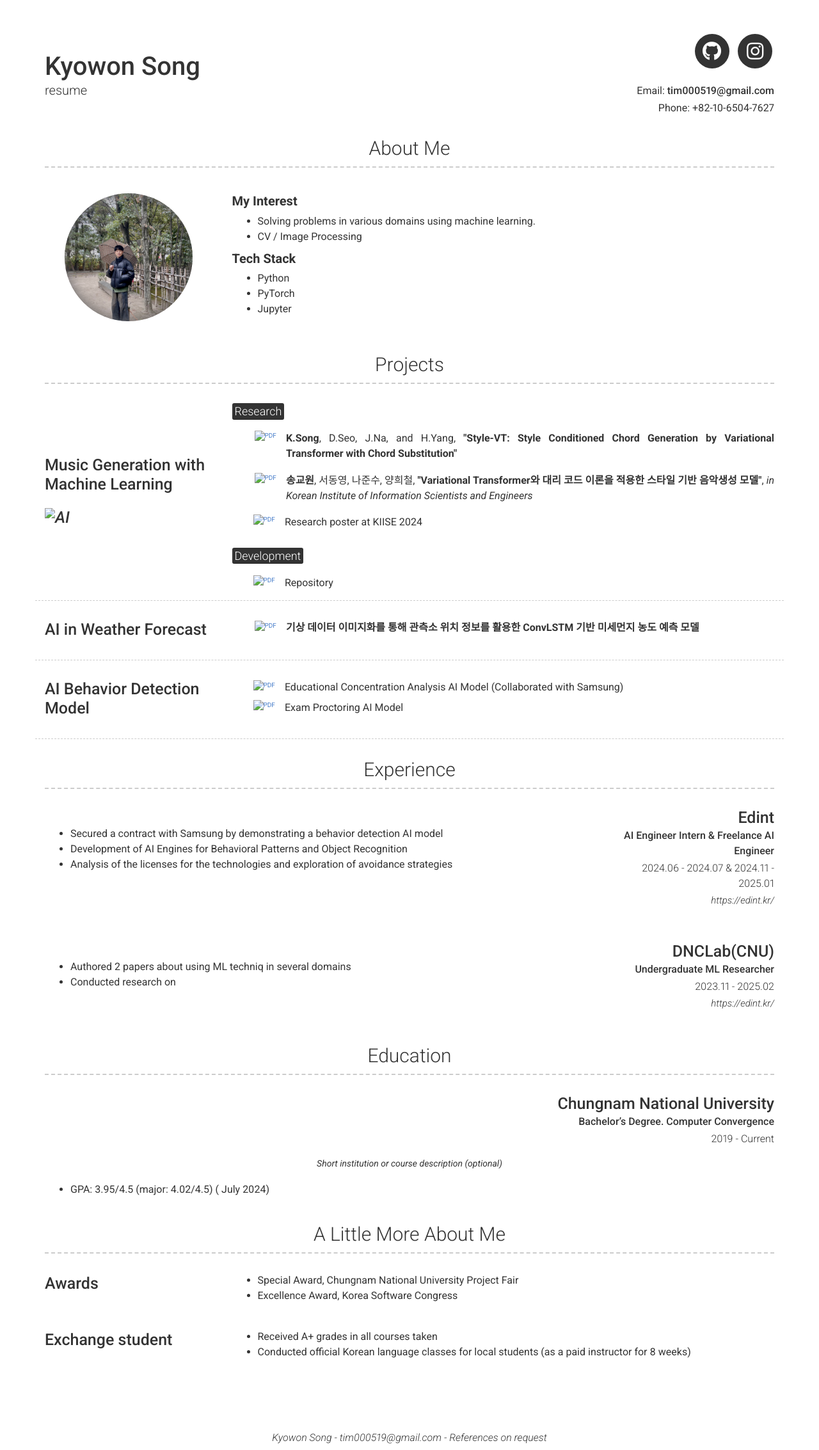
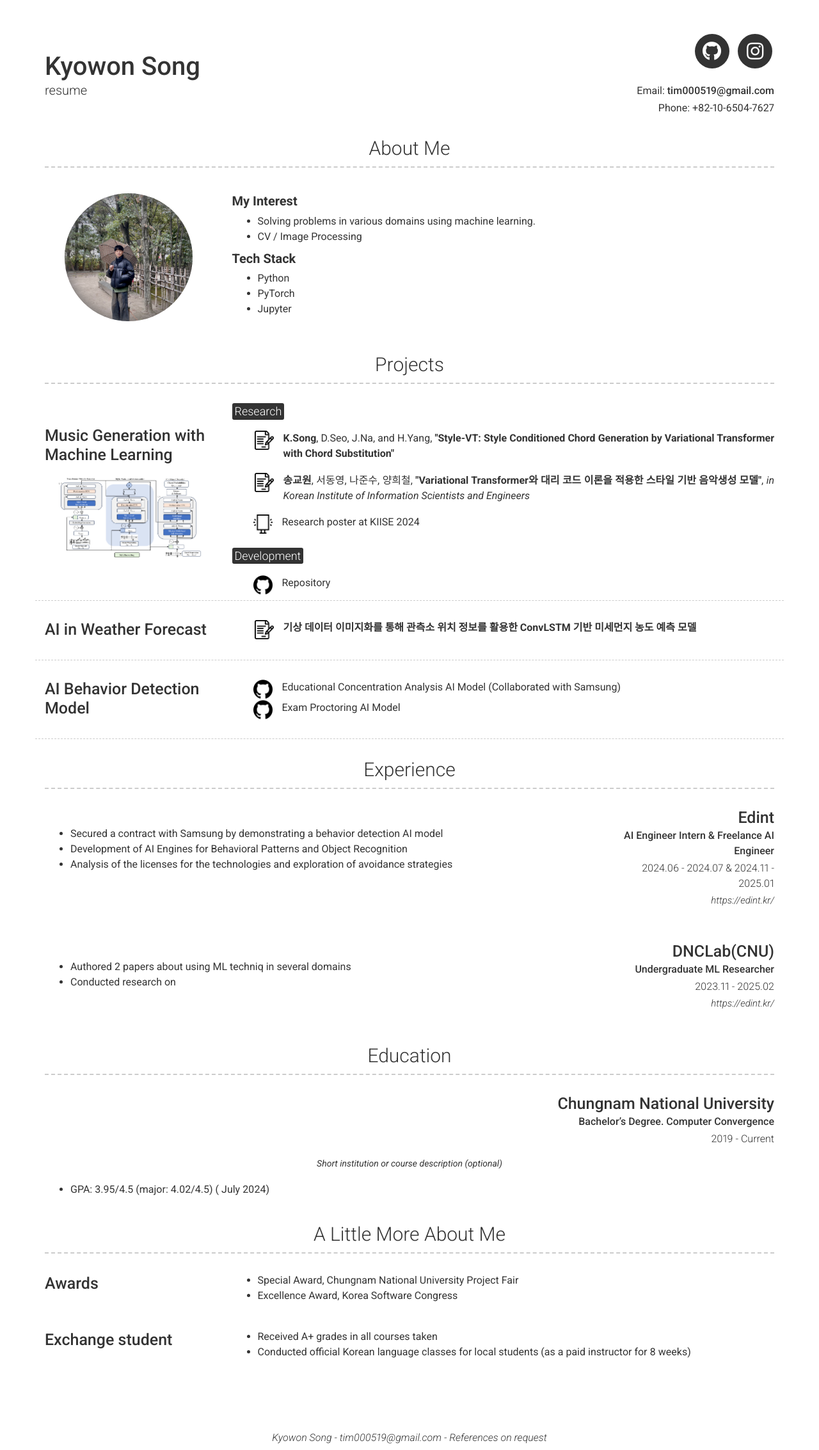
Before and after one commit to tim000519/resume, a Jekyll site: the page built from index.md, in a window 1280 px wide. Shown: the whole page at 64% size. Built offline with Jekyll 4.4.1, drawn with Linux system fonts in a browser that asks for light colours; nearby versions of some CDN libraries.

Commit message:
Update _config.yml

```diff
--- a/_config.yml
+++ b/_config.yml
@@ -68,14 +68,14 @@ content:
     content:
       - layout: left
         border: weak  # Value of `weak` will display a weak border below this item.
-        title: "<div class='group'>Music Generation with Machine Learning<div style='margin-top: 20px;'><a href='{{ site.baseurl }}/images/Style-VT_Last.png' target='_blank'><img src='{{ site.baseurl }}/images/Style-VT_Last.png' alt='AI'></a></div></div>"
+        title: "<div class='group'>Music Generation with Machine Learning<div style='margin-top: 20px;'><a href='/resume/images/Style-VT_Last.png' target='_blank'><img src='/resume/images/Style-VT_Last.png' alt='AI'></a></div></div>"
 
         description: |
           ## <mark style="display: inline-block; margin-bottom: 10px;">Research</mark>
 
           <div style="display: flex; align-items: flex-start; margin-left: 35px;">
             <a href="/resume/pdf/Access.pdf" target="_blank" style="margin-right: 10px; flex-shrink: 0;">
-              <img src="{{ site.baseurl }}/images/contract.png" alt="PDF" width="30" style="vertical-align: middle; flex-shrink: 0;">
+              <img src="/resume/images/contract.png" alt="PDF" width="30" style="vertical-align: middle; flex-shrink: 0;">
             </a>
             <p style="margin-left: 5px; vertical-align: middle;">
               <strong>K.Song</strong>, D.Seo, J.Na, and H.Yang, <strong>"Style-VT: Style Conditioned Chord Generation by Variational Transformer with Chord Substitution"</strong>
@@ -83,8 +83,8 @@ content:
           </div>
 
           <div style="display: flex; align-items: flex-start; margin-left: 35px; margin-top: 10px;">
-            <a href="{{ site.baseurl }}/pdf/style.pdf" target="_blank" style="margin-right: 10px; flex-shrink: 0;">
-              <img src="{{ site.baseurl }}/images/contract.png" alt="PDF" width="30" style="vertical-align: middle; flex-shrink: 0;">
+            <a href="/resume/pdf/style.pdf" target="_blank" style="margin-right: 10px; flex-shrink: 0;">
+              <img src="/resume/images/contract.png" alt="PDF" width="30" style="vertical-align: middle; flex-shrink: 0;">
             </a>
             <p style="margin-left: 5px; vertical-align: middle;">
               <strong>송교원</strong>, 서동영, 나준수, 양희철, <strong>"Variational Transformer와 대리 코드 이론을 적용한 스타일 기반 음악생성 모델"</strong>, <em>in Korean Institute of Information Scientists and Engineers</em>
@@ -92,8 +92,8 @@ content:
           </div>
 
           <div style="display: flex; align-items: flex-start; margin-left: 33px; margin-top: 10px;">
-            <a href="{{ site.baseurl }}/pdf/stylePoster.pdf" target="_blank" style="margin-right: 10px; flex-shrink: 0;">
-              <img src="{{ site.baseurl }}/images/poster2.png" alt="PDF" width="30" style="vertical-align: middle; flex-shrink: 0;">
+            <a href="/resume/pdf/stylePoster.pdf" target="_blank" style="margin-right: 10px; flex-shrink: 0;">
+              <img src="/resume/images/poster2.png" alt="PDF" width="30" style="vertical-align: middle; flex-shrink: 0;">
             </a>
             <p style="margin-left: 5px; vertical-align: middle;">
               Research poster at KIISE 2024
@@ -104,7 +104,7 @@ content:
 
           <div style="display: flex; align-items: flex-start; margin-left: 33px;">
             <a href="https://github.com/tim000519/Style-VT" target="_blank" style="margin-right: 10px; flex-shrink: 0;">
-              <img src="{{ site.baseurl }}/images/github.png" alt="PDF" width="30" style="vertical-align: middle; flex-shrink: 0;">
+              <img src="/resume/images/github.png" alt="PDF" width="30" style="vertical-align: middle; flex-shrink: 0;">
             </a>
             <p style="margin-left: 5px; vertical-align: middle;">
               Repository
@@ -117,8 +117,8 @@ content:
         title: AI in Weather Forecast
         description: |
           <div style="display: flex; align-items: flex-start; margin-left: 35px;">
-            <a href="{{ site.baseurl }}/pdf/conv.pdf" target="_blank" style="margin-right: 10px; flex-shrink: 0;">
-              <img src="{{ site.baseurl }}/images/contract.png" alt="PDF" width="30" style="vertical-align: middle; flex-shrink: 0;">
+            <a href="/resume/pdf/conv.pdf" target="_blank" style="margin-right: 10px; flex-shrink: 0;">
+              <img src="/resume/images/contract.png" alt="PDF" width="30" style="vertical-align: middle; flex-shrink: 0;">
             </a>
             <p style="margin-left: 5px; vertical-align: middle;">
               <strong>기상 데이터 이미지화를 통해 관측소 위치 정보를 활용한 ConvLSTM 기반 미세먼지 농도 예측 모델</strong>
@@ -132,7 +132,7 @@ content:
         description: |
           <div style="display: flex; align-items: flex-start; margin-left: 33px;">
             <a href="https://github.com/tim000519/Behavior_Detection" target="_blank" style="margin-right: 10px; flex-shrink: 0;">
-              <img src="{{ site.baseurl }}/images/github.png" alt="PDF" width="30" style="vertical-align: middle; flex-shrink: 0;">
+              <img src="/resume/images/github.png" alt="PDF" width="30" style="vertical-align: middle; flex-shrink: 0;">
             </a>
             <p style="margin-left: 5px; vertical-align: middle;">
               Educational Concentration Analysis AI Model (Collaborated with Samsung)
@@ -141,7 +141,7 @@ content:
 
           <div style="display: flex; align-items: flex-start; margin-left: 33px;">
             <a href="https://github.com/tim000519/Behavior_Detection" target="_blank" style="margin-right: 10px; flex-shrink: 0;">
-              <img src="{{ site.baseurl }}/images/github.png" alt="PDF" width="30" style="vertical-align: middle; flex-shrink: 0;">
+              <img src="/resume/images/github.png" alt="PDF" width="30" style="vertical-align: middle; flex-shrink: 0;">
             </a>
             <p style="margin-left: 5px; vertical-align: middle;">
               Exam Proctoring AI Model
```
